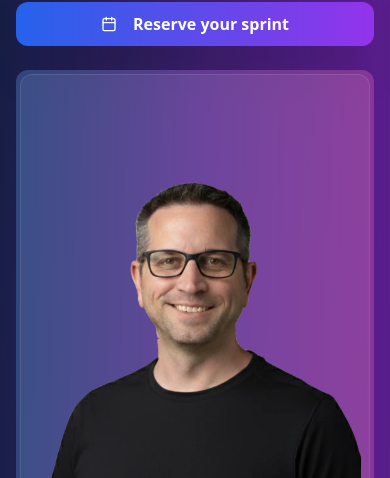
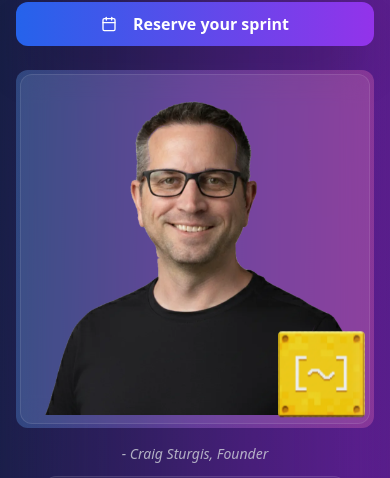
Before and after one commit to prodyssey/vibe-cto-dot-ai, a Next.js app: page / in a window 390 px wide. Shown: the part 338-816 px from the top of the page. Built offline with nearby package versions, Linux system fonts and the light colour scheme; no server answers.

Commit message:
fix: more consistent avatar on mobile

```diff
--- a/src/components/InteractiveAvatar.tsx
+++ b/src/components/InteractiveAvatar.tsx
@@ -47,11 +47,7 @@
             width={width}
             height={height}
             priority
-            className={`${className} ${
-              showPixelated
-                ? 'object-cover object-center'
-                : 'object-cover object-center'
-            }`}
+            className={`${className} object-cover object-center aspect-square`}
             sizes={sizes}
           />
 
--- a/src/components/sections/Hero.tsx
+++ b/src/components/sections/Hero.tsx
@@ -73,12 +73,14 @@
           {/* Avatar with trust content - positioned after primary CTA on mobile */}
           <div className="order-3 flex flex-col items-center space-y-4">
             {/* Avatar */}
-            <InteractiveAvatar
-              className="w-32 h-32 rounded-lg"
-              width={200}
-              height={200}
-              sizes="128px"
-            />
+            <div className="flex justify-center w-full">
+              <InteractiveAvatar
+                className="w-48 h-48 rounded-lg"
+                width={240}
+                height={240}
+                sizes="192px"
+              />
+            </div>
 
             {/* Trust-building content for mobile */}
             <div className="text-center space-y-3 max-w-xs">
```
